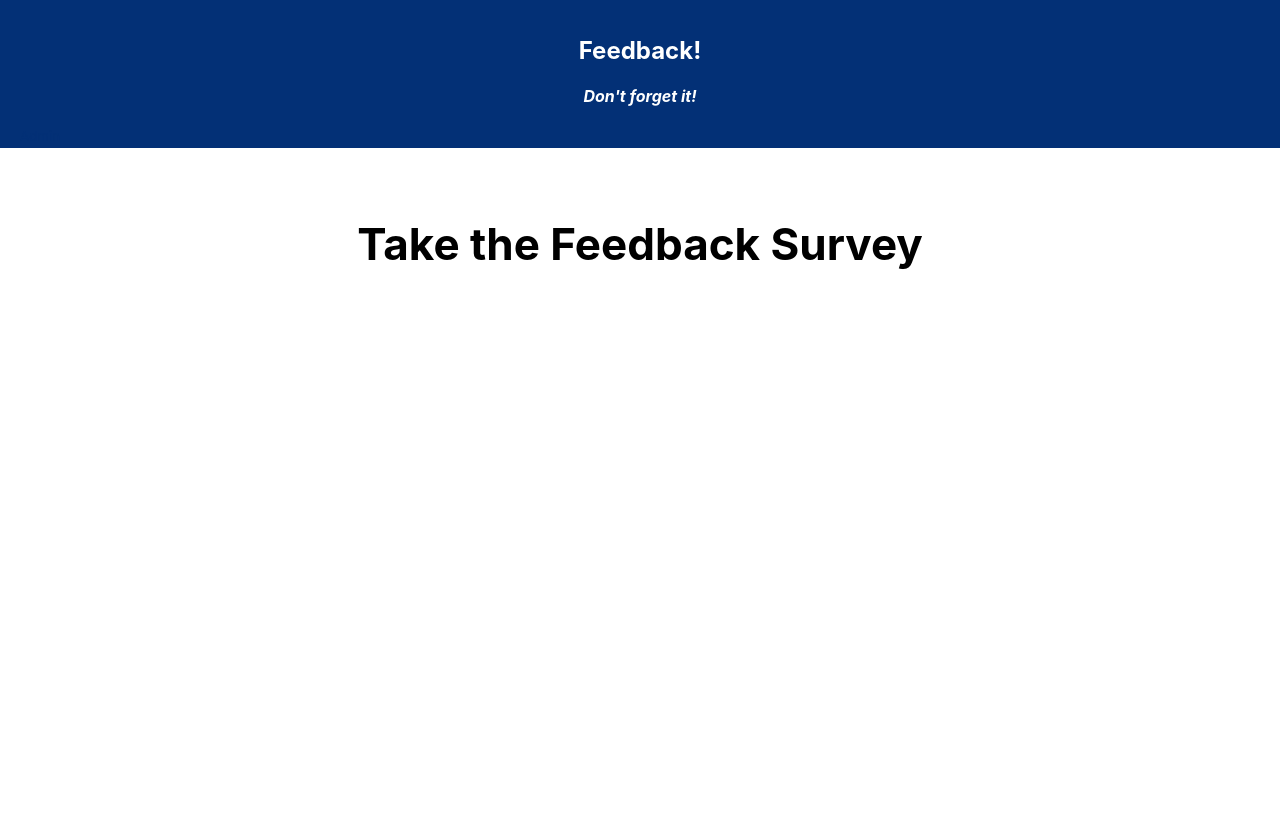
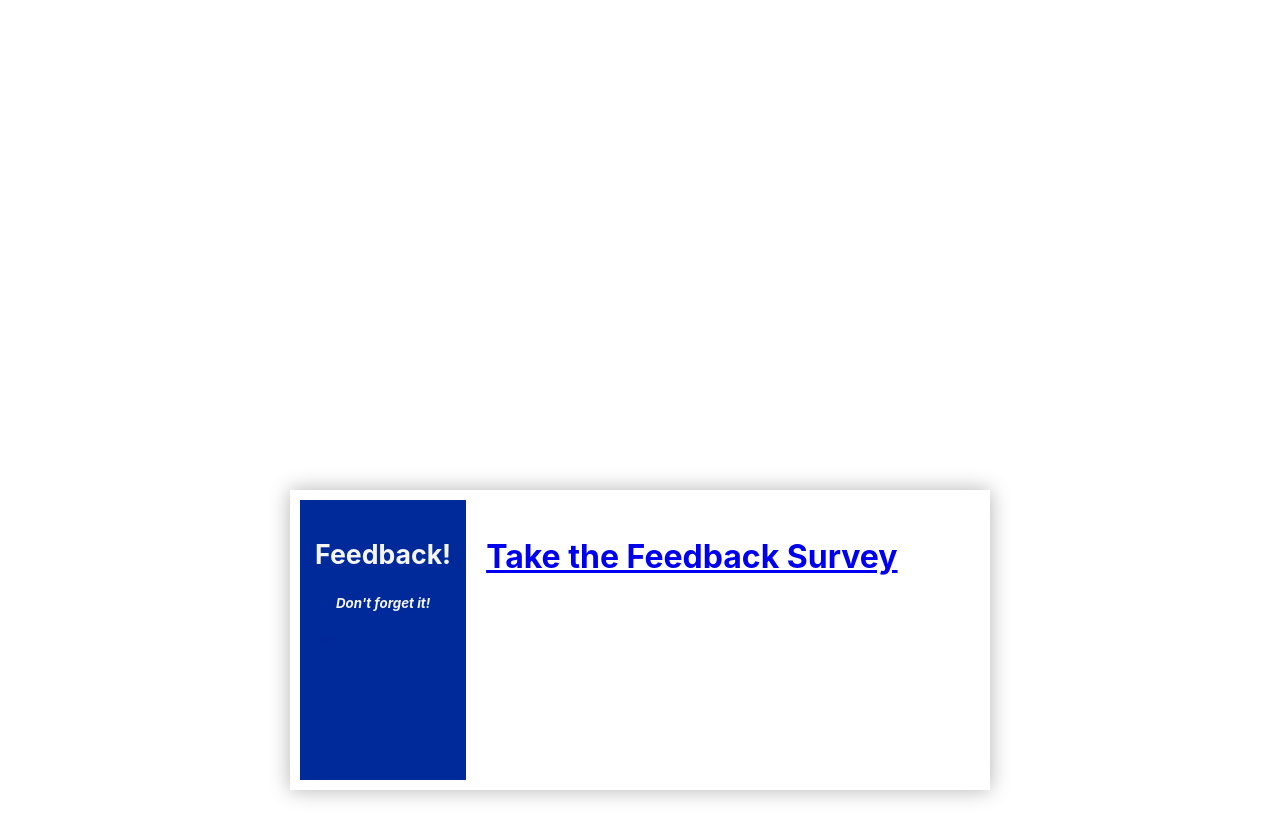
Before and after one commit to demkantor/redux-feedback-loop, a React (Create React App) app: page /#/ in a window 1280 px wide. Shown: the top 838 px of the page. Before the commit the page ends 800 px from the top, so only its background shows below. Built offline with nearby package versions, Linux system fonts and the light colour scheme.

Commit message:
added prev button, redid css

```diff
--- /dev/null
+++ b/src/components/App/.App copy.css
@@ -0,0 +1,177 @@
+table {
+  border-collapse: collapse;
+  width: 100%;
+}
+
+tr{
+  height: 2px;
+}
+
+th, td {
+  text-align: left;
+  padding: 1px;
+}
+
+th{
+  color: white;
+  background-color: #033076;
+  font-size: larger;
+}
+
+tr:nth-child(even) {
+  background-color: #f2f2f2;
+}
+
+tr:hover{
+  color: white;
+  background-color: #033076;
+}
+
+[data-value="true"]{
+  color: #035ff1;
+  font-size: larger;
+}
+
+.adminLink{
+  float: left;
+  font-size: smaller;
+  color: #033076;
+  margin-top: 5rem;
+}
+.meter{
+  height: 1vw;
+  max-width: 10rem;
+	margin: auto;
+	background: rgb(165, 165, 165);
+	-moz-border-radius: 25px;
+	-webkit-border-radius: 25px;
+	border-radius: 25px;
+	padding: 10px;
+	box-shadow: inset 0 -1px 1px rgba(255,255,255,0.3);
+}
+
+.one{
+  width: 1%;
+}
+
+.quarter{
+  width: 25%;
+}
+
+.half{
+  width: 50%;
+}
+
+.threeQuarter{
+  width: 75%;
+}
+
+.meter > span {
+  display: block;
+  height: 100%;
+  border-top-right-radius: 8px;
+  border-bottom-right-radius: 8px;
+  border-top-left-radius: 20px;
+  border-bottom-left-radius: 20px;
+  background-color: rgb(43, 226, 92);
+  background-image: linear-gradient(
+    center bottom,
+    rgb(43,194,83) 37%,
+    rgb(84,240,84) 69%
+  );
+  box-shadow:
+    inset 0 2px 9px  rgba(255,255,255,0.3),
+    inset 0 -2px 6px rgba(0,0,0,0.4);
+  position: relative;
+  overflow: hidden;
+}
+
+.card {
+  display: flex;
+  box-shadow: 0 4px 8px 0 rgba(0, 0, 0, 0.2);
+  max-width: 800px;
+  min-width: 500px;
+  min-height: 20vw;
+  margin: auto;
+  margin-top: 2rem;
+  text-align: center;
+  font-family: arial;
+}
+
+.title {
+  color: #033076;
+  font-size: 18px;
+}
+
+button {
+  border: none;
+  outline: 0;
+  display: inline-block;
+  padding: 8px;
+  color: white;
+  background-color: #033076;
+  text-align: center;
+  cursor: pointer;
+  max-width: 40vw;
+  font-size: 18px;
+  float: right;
+  margin: 1rem;
+}
+
+a {
+  text-decoration: none;
+  font-size: 22px;
+  color: black;
+}
+
+button:hover, a:hover {
+  opacity: 0.7;
+}
+
+.nextButton{
+  position: relative;
+  bottom: 5px;
+  right: 5px;
+  z-index: 99;
+  font-size: 18px;
+  border: none;
+  outline: none;
+  background-color: #033076;
+  color: white;
+  cursor: pointer;
+  padding: 15px;
+  border-radius: 4px;
+  opacity: .9;
+}
+
+.nextButton:hover{
+  font-size: larger;
+  opacity: 1;
+}
+
+.admin{
+  max-width: 820px;
+}
+
+.feedbackArray{
+  display: block;
+}
+
+.App {
+  text-align: center;
+}
+
+.App-header {
+  background-color: #033076;
+  min-height: 70px;
+  padding: 20px;
+  color: white;
+}
+
+.App-title {
+  font-size: 1.5em;
+}
+
+.App-intro {
+  font-size: large;
+}
--- a/src/components/App/App.css
+++ b/src/components/App/App.css
@@ -1,21 +1,58 @@
+*{
+  box-sizing: border-box;
+}
+
+body{
+  line-height: 1.6;
+  min-height: 100vw;
+  display: grid;
+  place-items: center;
+}
+
+.card{
+  box-shadow: 0 0 20px rgba(0, 0, 0, 0.3);
+  width: 80%;
+  max-width: 600px;
+  min-width: 500px;
+  display: flex;
+  flex-direction: column;
+  text-align: center;
+  padding: 2em;
+}
+
+.adminLink{
+  float: left;
+  font-size: smaller;
+  color: #002999;
+}
+
+.App-header {
+  background-color: #002999;;
+  min-height: 70px;
+  min-width: 400px;
+  padding: 20px;
+  color: whitesmoke;
+}
+
 table {
   border-collapse: collapse;
   width: 100%;
 }
 
 th, td {
+  font-size: x-small;
   text-align: left;
   padding: 8px;
 }
 
 th{
-  color: white;
-  background-color: #033076;
-  font-size: larger;
+  color: whitesmoke;
+  background-color: #002999;;
+  font-size: small;
 }
 
 tr:nth-child(even) {
-  background-color: #f2f2f2;
+  background-color: #D9DADE;
 }
 
 tr:hover{
@@ -24,20 +61,19 @@ tr:hover{
 }
 
 [data-value="true"]{
-  color: #035ff1;
-  font-size: larger;
+  color: white;
+  background-color: #297bff !important;
 }
 
-.adminLink{
-  float: left;
-  font-size: smaller;
-  color: #033076;
+.home{
+  text-decoration: none;
 }
+
 .meter{
-  height: 1rem;
-  width: 30rem;
+  height: 2rem;
+  width: 300px;
 	margin: auto;
-	background: rgb(165, 165, 165);
+	background: #7A96E2;
 	-moz-border-radius: 25px;
 	-webkit-border-radius: 25px;
 	border-radius: 25px;
@@ -61,6 +97,10 @@ tr:hover{
   width: 75%;
 }
 
+.full{
+  width: 99%
+}
+
 .meter > span {
   display: block;
   height: 100%;
@@ -68,7 +108,7 @@ tr:hover{
   border-bottom-right-radius: 8px;
   border-top-left-radius: 20px;
   border-bottom-left-radius: 20px;
-  background-color: rgb(43, 226, 92);
+  background-color: #3968E8;
   background-image: linear-gradient(
     center bottom,
     rgb(43,194,83) 37%,
@@ -81,57 +121,102 @@ tr:hover{
   overflow: hidden;
 }
 
-.card {
-  box-shadow: 0 4px 8px 0 rgba(0, 0, 0, 0.2);
-  max-width: 300px;
-  margin: auto;
+.nextButton{
+  border: none;
+  outline: 0;
+  padding: 8px;
+  color: white;
+  background-color: #002999;
   text-align: center;
-  font-family: arial;
+  cursor: pointer;
+  width: 80px;
+  font-size: 18px;
+  margin: 10px;
+  float: right;
 }
 
-.title {
-  color: #033076;
-  font-size: 18px;
+.nextButton:hover{
+  font-size: larger;
 }
 
-button {
+.prevButton{
   border: none;
   outline: 0;
-  display: inline-block;
   padding: 8px;
   color: white;
-  background-color: #033076;
+  background-color: #002999;
   text-align: center;
   cursor: pointer;
-  width: 100%;
+  width: 20%;
   font-size: 18px;
+  margin: 10px;
+  float: left;
 }
 
-a {
-  text-decoration: none;
-  font-size: 22px;
-  color: black;
+.prevButton:hover{
+  font-size: larger;
 }
 
-button:hover, a:hover {
-  opacity: 0.7;
+.homeButton{
+  border: none;
+  outline: 0;
+  padding: 10px;
+  color: white;
+  background-color: #002999;
+  text-align: center;
+  cursor: pointer;
+  width: 120px;
+  font-size: 18px;
+  margin: 10px;
+  float: right;
 }
 
-.App {
+.deleteButton{
+  border: none;
+  outline: 0;
+  padding: 6px;
+  color: white;
+  background-color: #002999;
   text-align: center;
+  cursor: pointer;
+  width: 120px;
+  font-size: 12px;
+  margin: 2px;
 }
 
-.App-header {
-  background-color: #033076;
-  min-height: 70px;
-  padding: 20px;
-  color: white;
+@media (min-width: 600px){
+  .card{
+    flex-direction: row;
+    min-width: 700px;
+    padding: 10px;
+    min-height: 300px;
+  }
+
+  .App-header{
+    min-width: 150px;
+    font-size: smaller;
+    padding: 15px;
+  }
+
+  .main{
+    margin: auto;
+    min-height: 300px;
+  }
+
+  td {
+    font-size: medium;
+    text-align: left;
+    padding: 2px;
+  }
+
+  th{
+    font-size: large;
+    padding: 8px;
+  }
+
+  .home{
+    padding: 10px;
+    padding-left: 20px;
+  }
+
 }
-
-.App-title {
-  font-size: 1.5em;
-}
-
-.App-intro {
-  font-size: large;
-}
--- a/src/components/App/App.js
+++ b/src/components/App/App.js
@@ -19,7 +19,7 @@ class App extends Component {
   render() {
 
     return (
-      <div className="App">
+      <div className="card">
         <Router>
           <Header />
           <br/>
--- a/src/components/Comments/Comments.js
+++ b/src/components/Comments/Comments.js
@@ -10,6 +10,10 @@ class Comments extends Component {
 
   nextPage =()=>{
     this.props.history.push('/review');
+  }
+
+  prevPage =()=>{
+    this.props.history.push('/supporting');
   }
 
   handleChangeFor = (event) => {
@@ -42,8 +46,11 @@ return (
           <form onSubmit={this.recordResponse}>
           <input placeholder="feel free to speak your mind"
               onChange={this.handleChangeFor}
-          />
-          <button className="nextButton" onClick={this.handleClick}>Next</button>
+              size="50" />
+              <span>
+                <button type="button" onClick={this.prevPage} className="prevButton">Prev</button>
+                <button className="nextButton">Next</button>
+              </span>
           </form>
         </div>
     );
--- a/src/components/Feeling/Feeling.js
+++ b/src/components/Feeling/Feeling.js
@@ -10,6 +10,10 @@ class Feeling extends Component {
 
   nextPage =()=>{
     this.props.history.push('/understanding');
+  }
+
+  prevPage =()=>{
+    this.props.history.push('/');
   }
 
   handleChangeFor = (event) => {
@@ -34,11 +38,11 @@ class Feeling extends Component {
 render() {
 
 return (
-        <div className="feeling">
+        <div className="main">
           <div className="meter">
             <span className="one"></span>
           </div>
-          <h1>How are you feeling today?</h1>
+          <h1>HTell us how you are feeling today?</h1>
           <p>please rank how you feel today on a five point scale</p>
             <form onSubmit={this.recordResponse}>
             <label for="one">Abysmal</label>
@@ -63,7 +67,10 @@ return (
                 />
               <label for="five">Amazing!</label>
               <br/>
-              <button className="nextButton">Next</button>
+              <span>
+                <button type="button" onClick={this.prevPage} className="prevButton">Prev</button>
+                <button className="nextButton">Next</button>
+              </span>
             </form>
         </div>
     );
--- a/src/components/Home/Home.js
+++ b/src/components/Home/Home.js
@@ -8,7 +8,7 @@ class Home extends Component {
   render() {
 
     return (
-        <div className="App">
+        <div className="home">
         <Router>
           <Link to='/feelings'><h1>Take the Feedback Survey</h1></Link>
         </Router>
--- a/src/components/Review/Review.js
+++ b/src/components/Review/Review.js
@@ -6,6 +6,10 @@ import swal from 'sweetalert';
 
 
 class Review extends Component {
+
+  prevPage =()=>{
+    this.props.history.push('/comments');
+  }
 
 
   handleClick =()=>{
@@ -63,7 +67,10 @@ class Review extends Component {
 render() {
 
 return (
-        <div className="review">
+        <div className="main">
+          <div className="meter">
+            <span className="full"></span>
+          </div>
           <h1>Review!</h1>
           <h2>this is what you had to say</h2>
           <table>
@@ -84,7 +91,10 @@ return (
                   </tr>
             </tbody>
         </table>
+        <span>
+          <button type="button" onClick={this.prevPage} className="prevButton">Prev</button>
           <button className="nextButton" onClick={this.handleClick}>Submit</button>
+        </span>
         </div>
     );
   }
--- a/src/components/Submitted/Submitted.js
+++ b/src/components/Submitted/Submitted.js
@@ -9,11 +9,12 @@ class Submitted extends Component {
 
 render() {
 return (
-        <div className="submitted">
+        <div className="main">
           <h1>Submitted!</h1>
-          <h1>Thank you!</h1>
+          <h2>Thank you!</h2>
+          <br/>
           <p>feel free to take the survey again</p>
-          <button className="nextButton" onClick={this.handleClick}>Return Home</button>
+          <button className="homeButton" onClick={this.handleClick}>Return Home</button>
         </div>
     );
   }
--- a/src/components/Supporting/Supporting.js
+++ b/src/components/Supporting/Supporting.js
@@ -10,6 +10,10 @@ class Supporting extends Component {
 
   nextPage =()=>{
     this.props.history.push('/comments');
+  }
+
+  prevPage =()=>{
+    this.props.history.push('/understanding');
   }
 
   handleChangeFor = (event) => {
@@ -63,7 +67,10 @@ return (
                 />
               <label for="five">Pampered</label>
               <br/>
-              <button className="nextButton">Next</button>
+              <span>
+                <button type="button" onClick={this.prevPage} className="prevButton">Prev</button>
+                <button className="nextButton">Next</button>
+              </span>
             </form>
         </div>
     );
--- a/src/components/Understanding/Understanding.js
+++ b/src/components/Understanding/Understanding.js
@@ -10,6 +10,10 @@ class Understanding extends Component {
 
   nextPage =()=>{
     this.props.history.push('/supporting');
+  }
+
+  prevPage =()=>{
+    this.props.history.push('/feelings');
   }
 
   handleChangeFor = (event) => {
@@ -34,7 +38,7 @@ class Understanding extends Component {
 
 render() {
 return (
-        <div className="understanding">
+        <div className="main">
           <div className="meter">
             <span className="quarter"></span>
           </div>
@@ -63,7 +67,10 @@ return (
                 />
               <label for="five">Rhode Scholar</label>
               <br/>
-              <button className="nextButton">Next</button>
+              <span>
+                <button type="button" onClick={this.prevPage} className="prevButton">Prev</button>
+                <button className="nextButton">Next</button>
+              </span>
             </form>
         </div>
     );
```
Also changed, not shown: src/components/Admin/Admin.js (+4 -4 lines), src/components/App/.App.css (added).
